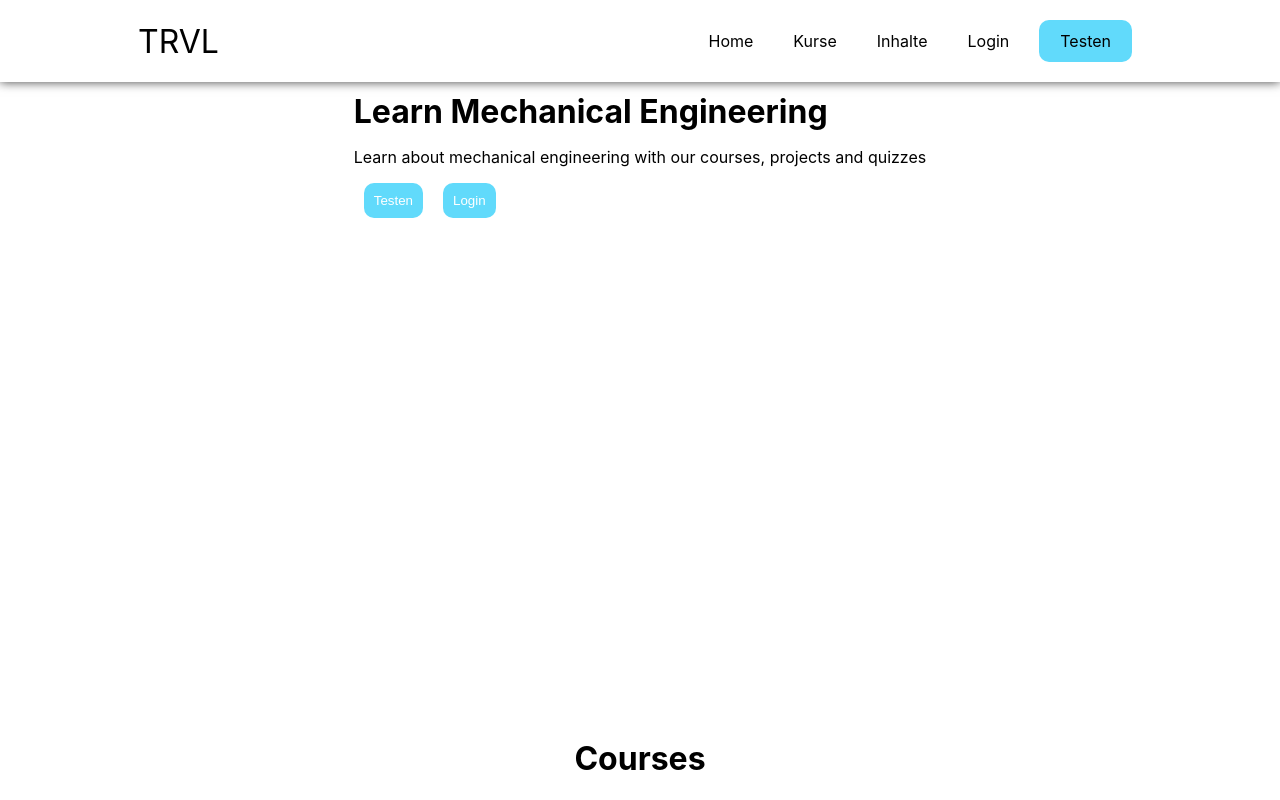
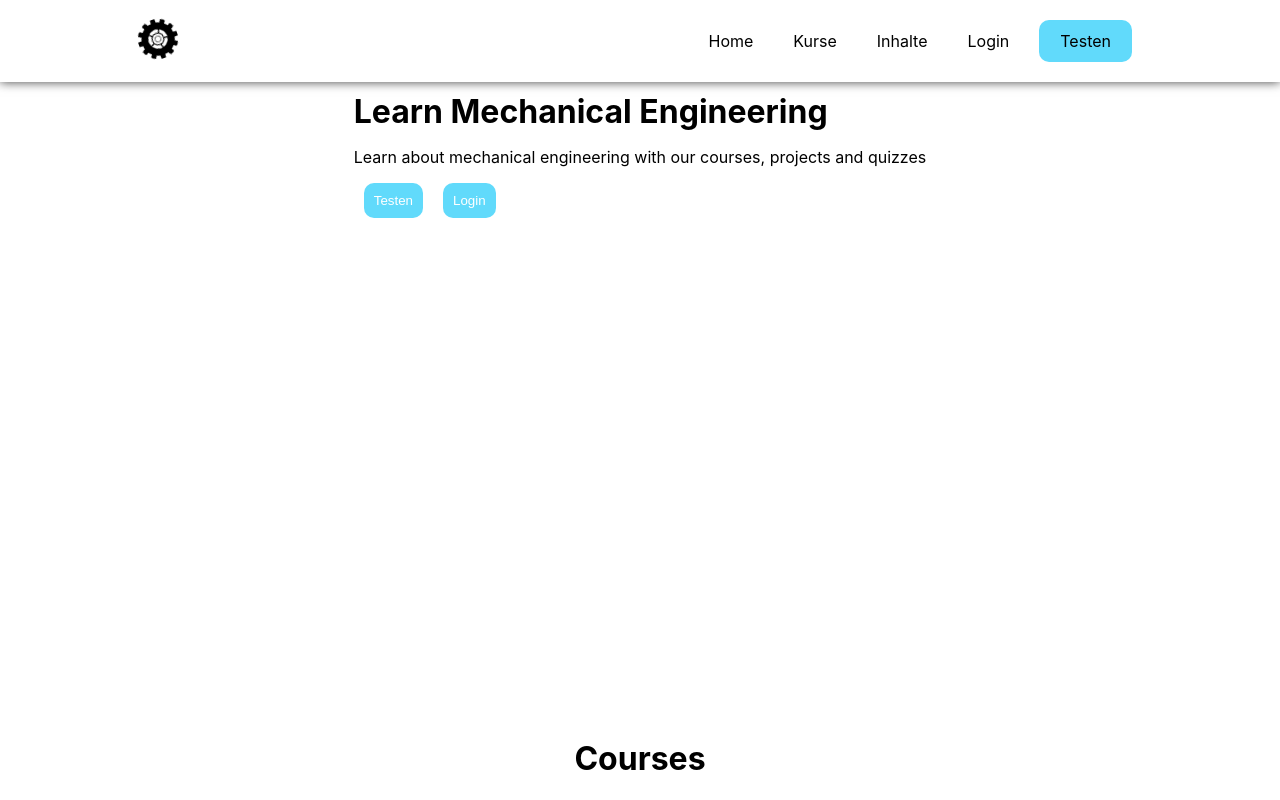
Before and after one commit to HuberAdrian/learning-platform, a React (Create React App) app: page / in a window 1280 px wide. Shown: the top 800 px of the page. Built offline with nearby package versions, Linux system fonts and the light colour scheme.

Commit message:
added lost animation for navbar

```diff
--- a/src/App.css
+++ b/src/App.css
@@ -55,6 +55,9 @@
 
 .navbar {
   box-shadow: 0px 0px 10px rgba(0, 0, 0, 0.75);
+  position: sticky;
+  top: 0;
+  z-index: 1;
 }
 
 .nav-container {
@@ -71,16 +74,16 @@
   border-bottom: 0;
 }
 
-.nav-logo {
-  font-size: 2rem;
-  color: black;
-  text-decoration: none;
+.nav-logo img {
+  width: 40px;
+  height: 40px;
   margin: 0 10px;
+  animation: spin 3s linear infinite;
+}
+.nav-logo img:hover {
+  cursor: pointer;
 }
 
-.nav-logo:hover {
-  color: #61dafb;
-}
 
 .nav-item {
   list-style: none;
@@ -164,6 +167,16 @@
   cursor: pointer;
 }
 
+@keyframes spin {
+  from {
+    transform: rotate(0deg);
+  }
+  to {
+    transform: rotate(360deg);
+  }
+}
+
+
 /* ------------------- CSS for Pricing ---------------------- */
 .pricing__container {
   display: flex;
@@ -213,7 +226,6 @@
   justify-content: space-between;
   align-items: center;
 }
-
 
 
 
--- a/src/components/Navbar.js
+++ b/src/components/Navbar.js
@@ -5,6 +5,7 @@ import { FaBars, FaTimes } from 'react-icons/fa'
 import { IconContext } from 'react-icons/lib'
 import './../App.css'
 import { HashLink } from 'react-router-hash-link';
+import gear from './../images/gear.png'
 
 
 /* Potential Icons for the Navbar
@@ -45,8 +46,10 @@ function Navbar() {
       <IconContext.Provider value={{ color: '#000' }}>
         <div className='navbar'>
           <div className='nav-container'>
-            <HashLink to='/#home' className='nav-logo' onClick={closeMobileMenu}>
-              TRVL <i className='fab fa-typo3' />
+            <HashLink to='/#home' onClick={closeMobileMenu}>
+              <div className='nav-logo'>
+              <img src={gear} alt='logo' />
+              </div>
             </HashLink>
         {((mobile && toggleNavbar ) || !mobile ) && (
           <ul className='nav-menu'>
```
